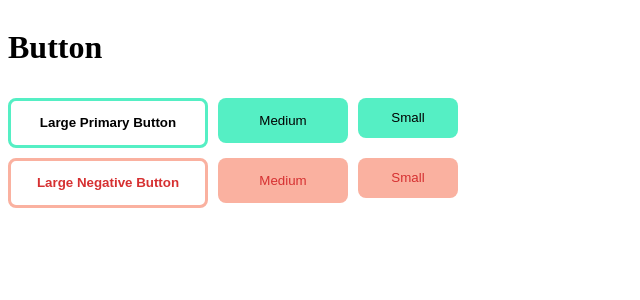
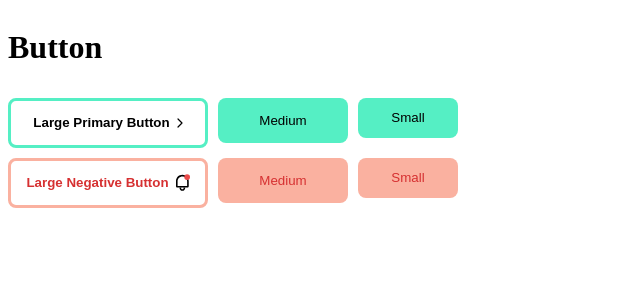
Before and after one commit to with-key/react_components, a React (Create React App) app: page / in a window 1280 px wide. Shown: the top 300 px of the page, without its empty margins (0-640 px from the left). Built offline with nearby package versions, Linux system fonts and the light colour scheme.

Commit message:
add: button slot

```diff
--- a/src/App.jsx
+++ b/src/App.jsx
@@ -1,6 +1,7 @@
 import React from "react";
 import styled from "styled-components";
 import Button from "./components/button/Button";
+import { IconArrow, IconBell } from "./components/button/Icon";
 
 const App = () => {
   return (
@@ -8,6 +9,7 @@
       <h1>Button</h1>
       <Flex gap={10}>
         <Button.Primary
+          rightSlot={<IconArrow color={"#000000"} />}
           size="large"
           outlined
           onClick={() => window.alert("버튼을 만들어보세요")}
@@ -22,6 +24,7 @@
         <Button.Negative
           size="large"
           outlined
+          rightSlot={<IconBell />}
           onClick={() => console.log(window.prompt("어렵나요?"))}
         >
           Large Negative Button
@@ -36,7 +39,7 @@
 export default App;
 
 const Flex = styled.div`
-  display: flex;
+  display: inline-flex;
   flex-direction: ${({ row = "row" }) => (row ? "row" : "column")};
   gap: ${({ gap }) => `${gap}px`};
 `;
--- a/src/components/button/Button.jsx
+++ b/src/components/button/Button.jsx
@@ -1,8 +1,19 @@
 import React from "react";
 import styled, { css } from "styled-components";
 
-const PrimitiveButton = ({ children, ...rest }) => {
-  return <StyledButton {...rest}>{children}</StyledButton>;
+const PrimitiveButton = ({ children, rightSlot, ...rest }) => {
+  return (
+    <StyledButton {...rest}>
+      {rightSlot ? (
+        <ButtonInner>
+          <div>{children}</div>
+          <div>{rightSlot}</div>
+        </ButtonInner>
+      ) : (
+        <div>{children}</div>
+      )}
+    </StyledButton>
+  );
 };
 
 const PrimaryButton = (props) => {
@@ -92,3 +103,10 @@
     }
   }}
 `;
+
+const ButtonInner = styled.div`
+  display: flex;
+  align-items: center;
+  justify-content: center;
+  gap: 7px;
+`;
--- /dev/null
+++ b/src/components/button/Icon.jsx
@@ -0,0 +1,62 @@
+import React from "react";
+import styled from "styled-components";
+
+export const IconArrow = ({ color }) => {
+  return (
+    <Container>
+      <svg
+        width="6"
+        height="10"
+        viewBox="0 0 6 10"
+        fill="none"
+        xmlns="http://www.w3.org/2000/svg"
+      >
+        <path
+          d="M1 1L5 5L1 9"
+          stroke={color}
+          strokeWidth="1.2"
+          strokeLinecap="round"
+          strokeLinejoin="round"
+        />
+      </svg>
+    </Container>
+  );
+};
+
+export const IconBell = () => {
+  return (
+    <Container>
+      <svg
+        width="14"
+        height="17"
+        viewBox="0 0 22 26"
+        fill="none"
+        xmlns="http://www.w3.org/2000/svg"
+      >
+        <path
+          fillRule="evenodd"
+          clipRule="evenodd"
+          d="M10 23.5C11.1046 23.5 12 22.6046 12 21.5C12 20.3954 11.1046 19.5 10 19.5C8.89543 19.5 8 20.3954 8 21.5C8 22.6046 8.89543 23.5 10 23.5ZM10 26C12.4853 26 14.5 23.9853 14.5 21.5C14.5 19.0147 12.4853 17 10 17C7.51472 17 5.5 19.0147 5.5 21.5C5.5 23.9853 7.51472 26 10 26Z"
+          fill="black"
+        />
+        <path
+          d="M0 11C0 5.47715 4.47715 1 10 1C15.5228 1 20 5.47715 20 11V19C20 20.1046 19.1046 21 18 21H2C0.895431 21 0 20.1046 0 19V11Z"
+          fill="white"
+        />
+        <path
+          fillRule="evenodd"
+          clipRule="evenodd"
+          d="M17.5 18.5V11C17.5 6.85786 14.1421 3.5 10 3.5C5.85786 3.5 2.5 6.85786 2.5 11V18.5H17.5ZM10 1C4.47715 1 0 5.47715 0 11V19C0 20.1046 0.895431 21 2 21H18C19.1046 21 20 20.1046 20 19V11C20 5.47715 15.5228 1 10 1Z"
+          fill="black"
+        />
+        <circle cx="17.5" cy="4.5" r="4.5" fill="#EB4C4C" />
+      </svg>
+    </Container>
+  );
+};
+
+const Container = styled.div`
+  display: flex;
+  align-items: center;
+  justify-content: center;
+`;
```
